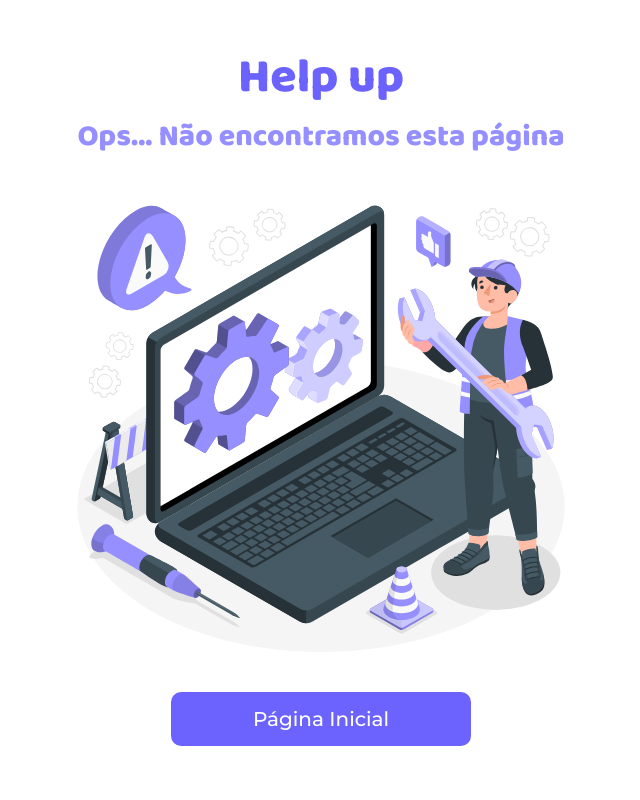
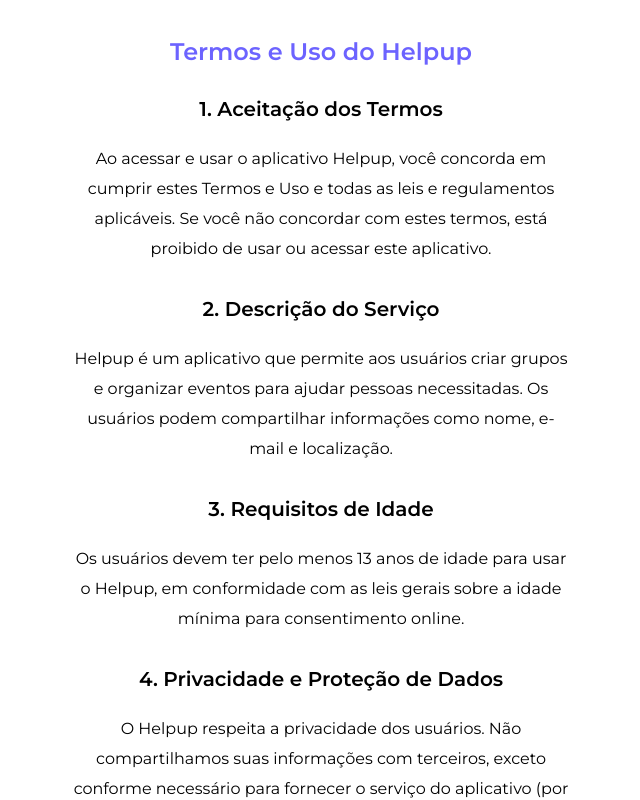
Before and after one commit to FeBassetto/helpup-web, a Next.js app: page /terms in a window 1280 px wide. Before the commit this address had no page. Shown: the top 800 px of the page, without its empty margins (319-959 px from the left). Built offline with nearby package versions, Linux system fonts and the light colour scheme.

Commit message:
Finish app

```diff
--- /dev/null
+++ b/src/app/terms/page.tsx
@@ -0,0 +1,88 @@
+"use client";
+
+import {
+  Container,
+  Section,
+  SectionDescription,
+  SectionTitle,
+  Title,
+} from "./styles";
+
+interface Sections {
+  title: string;
+  description: string;
+}
+
+export default function Terms() {
+  const sections: Sections[] = [
+    {
+      title: "Aceitação dos Termos",
+      description:
+        "Ao acessar e usar o aplicativo Helpup, você concorda em cumprir estes Termos e Uso e todas as leis e regulamentos aplicáveis. Se você não concordar com estes termos, está proibido de usar ou acessar este aplicativo.",
+    },
+    {
+      title: "Descrição do Serviço",
+      description:
+        "Helpup é um aplicativo que permite aos usuários criar grupos e organizar eventos para ajudar pessoas necessitadas. Os usuários podem compartilhar informações como nome, e-mail e localização.",
+    },
+    {
+      title: "Requisitos de Idade",
+      description:
+        "Os usuários devem ter pelo menos 13 anos de idade para usar o Helpup, em conformidade com as leis gerais sobre a idade mínima para consentimento online.",
+    },
+    {
+      title: "Privacidade e Proteção de Dados",
+      description:
+        "O Helpup respeita a privacidade dos usuários. Não compartilhamos suas informações com terceiros, exceto conforme necessário para fornecer o serviço do aplicativo (por exemplo, compartilhamento de informações de eventos, entre usuários). Para mais detalhes, consulte nossa Política de Privacidade.",
+    },
+    {
+      title: "Conteúdo Gerado pelo Usuário",
+      description:
+        "Os usuários podem criar grupos e eventos com título, descrição e local. É proibido publicar conteúdo que seja ilegal, obsceno, ameaçador, difamatório, infrinja direitos de propriedade intelectual ou seja prejudicial a terceiros.",
+    },
+    {
+      title: "Propriedade Intelectual",
+      description:
+        "Todo o conteúdo e software do Helpup é propriedade de seus respectivos autores e protegido por leis de direitos autorais.",
+    },
+    {
+      title: "Limitações de Responsabilidade",
+      description:
+        "O Helpup não se responsabiliza pelos eventos e grupos criados pelos usuários no aplicativo. Os usuários são inteiramente responsáveis por suas ações dentro do aplicativo.",
+    },
+    {
+      title: "Resolução de Disputas",
+      description:
+        "Em caso de disputas ou reclamações relacionadas ao uso do aplicativo, os usuários podem entrar em contato através da área de reclamações do aplicativo.",
+    },
+    {
+      title: "Encerramento ou Suspensão de Contas",
+      description:
+        "O Helpup reserva-se o direito de suspender ou encerrar contas que violem estes Termos, incluindo a criação de eventos e grupos falsos ou com conteúdos inapropriados.",
+    },
+    {
+      title: "Alterações nos Termos",
+      description:
+        "Estes Termos de Uso podem ser atualizados periodicamente. Os usuários serão notificados de quaisquer mudanças significativas.",
+    },
+    {
+      title: "Feedback e Contato",
+      description:
+        "Para feedback ou suporte, entre em contato pelo e-mail felipebtu9@gmail.com ou através da área de ajuda do aplicativo.",
+    },
+  ];
+
+  return (
+    <Container>
+      <Title>Termos e Uso do Helpup</Title>
+      {sections.map(({ description, title }, index) => (
+        <Section key={title}>
+          <SectionTitle>
+            {index + 1}. {title}
+          </SectionTitle>
+          <SectionDescription>{description}</SectionDescription>
+        </Section>
+      ))}
+    </Container>
+  );
+}
--- /dev/null
+++ b/src/app/terms/styles.ts
@@ -0,0 +1,50 @@
+import styled from "styled-components";
+
+export const Container = styled.div`
+  width: 100%;
+
+  display: flex;
+  align-items: center;
+  justify-content: center;
+  flex-direction: column;
+
+  gap: 30px;
+  padding: 20px 0;
+  box-sizing: border-box;
+`;
+
+export const Title = styled.h1`
+  font-size: 24px;
+  font-family: ${({ theme }) => theme.fonts.montserrat};
+  font-weight: 600;
+  color: ${({ theme }) => theme.colors["purple-300"]};
+`;
+
+export const Section = styled.div`
+  width: 100%;
+  max-width: 500px;
+
+  display: flex;
+
+  flex-direction: column;
+`;
+
+export const SectionTitle = styled.h2`
+  font-family: ${({ theme }) => theme.fonts.montserrat};
+  font-size: 20px;
+  font-weight: 600;
+
+  text-align: center;
+
+  margin-bottom: 20px;
+  line-height: 30px;
+`;
+
+export const SectionDescription = styled.h3`
+  font-family: ${({ theme }) => theme.fonts.montserrat};
+  font-size: 16px;
+  font-weight: 400;
+
+  text-align: center;
+  line-height: 30px;
+`;
--- a/src/styles/global.ts
+++ b/src/styles/global.ts
@@ -59,7 +59,8 @@
         padding: 20px;
 
         width: 100%;
-        height: 100vh;
+        height: auto;
+        min-height: 100vh;
 
         display: flex;
         align-items: center;
```
